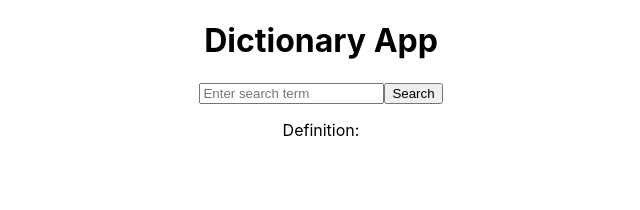
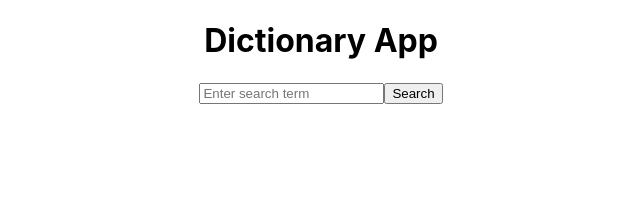
Before and after one commit to arvind37/dictionary, a React (Create React App) app: page / in a window 1280 px wide. Shown: the top 210 px of the page, without its empty margins (319-959 px from the left). Built offline with nearby package versions, Linux system fonts and the light colour scheme.

Commit message:
mpdified

```diff
--- a/src/dictionary.js
+++ b/src/dictionary.js
@@ -16,9 +16,9 @@ const XDictionary = () => {
     );
 
     if (foundWord) {
-      setSearchResult(foundWord.meaning);
+      setSearchResult(`Definition: ${foundWord.meaning}`);
     } else {
-      setSearchResult('Word not found in the dictionary.');
+      setSearchResult('Definition: Word not found in the dictionary.');
     }
   };
 
@@ -32,7 +32,7 @@ const XDictionary = () => {
         placeholder="Enter search term"
       />
       <button onClick={handleSearch}>Search</button>
-      <p>Definition: {searchResult}</p>
+      <p>{searchResult}</p>
     </div>
   );
 };
```
